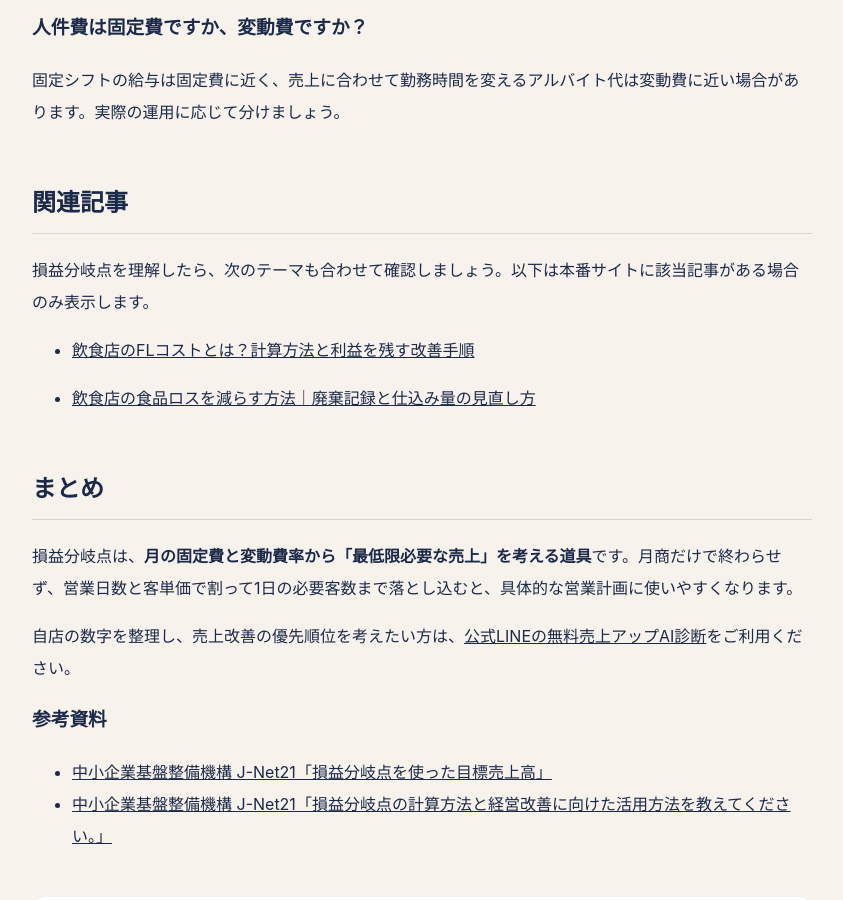
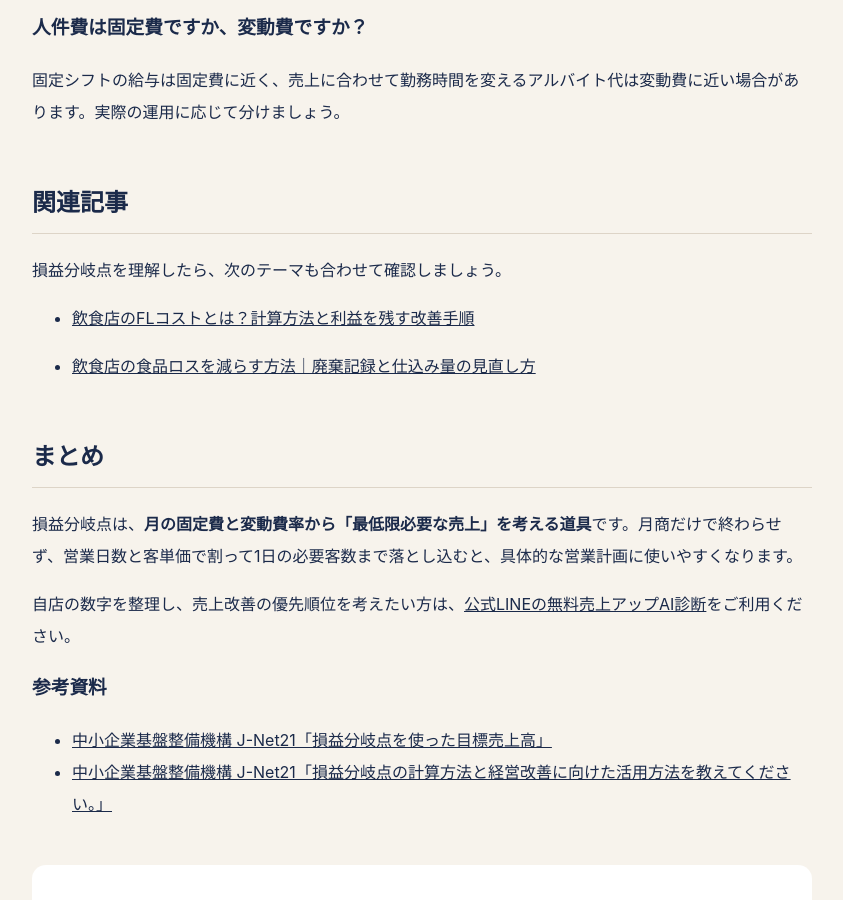
Before and after one commit to insyokuten/restaurant-growth-hub, a Jekyll site: the page built from _posts/2026-11-16-doc-1XQiyA-mOjoV6YdDSvjth3svQmgvm2XayfpkwZWDrqAw.md, in a window 1280 px wide and 900 px high, scrolled down 3654 px. Shown: the whole window, without its empty margins (218-1061 px from the left). Built offline with Jekyll 4.4.1, drawn with Linux system fonts in a browser that asks for light colours; some of the changed text lies outside the part shown.

Commit message:
Remove internal editorial notes from published break-even article

```diff
--- a/_posts/2026-11-16-doc-1XQiyA-mOjoV6YdDSvjth3svQmgvm2XayfpkwZWDrqAw.md
+++ b/_posts/2026-11-16-doc-1XQiyA-mOjoV6YdDSvjth3svQmgvm2XayfpkwZWDrqAw.md
@@ -43,7 +43,7 @@ date: 2026-11-16
 {% assign break_even_tool = site.pages | where: "permalink", "/tools/break-even/" | first %}
 {% if break_even_tool %}[無料｜損益分岐点・必要客数計算ツールを使う]({{ '/tools/break-even/' | relative_url }}){% endif %}
 
-※ツールの公開前はリンクを表示しません。計算結果は簡易シミュレーションです。
+※計算結果は簡易シミュレーションです。
 
 ## 1日の必要売上と必要客数に直す
 
@@ -102,7 +102,7 @@ date: 2026-11-16
 
 ## 関連記事
 
-損益分岐点を理解したら、次のテーマも合わせて確認しましょう。以下は本番サイトに該当記事がある場合のみ表示します。
+損益分岐点を理解したら、次のテーマも合わせて確認しましょう。
 
 {% assign fl_post = site.posts | where: "title", "飲食店のFLコストとは？計算方法と利益を残す改善手順" | first %}
 {% if fl_post %}
```
